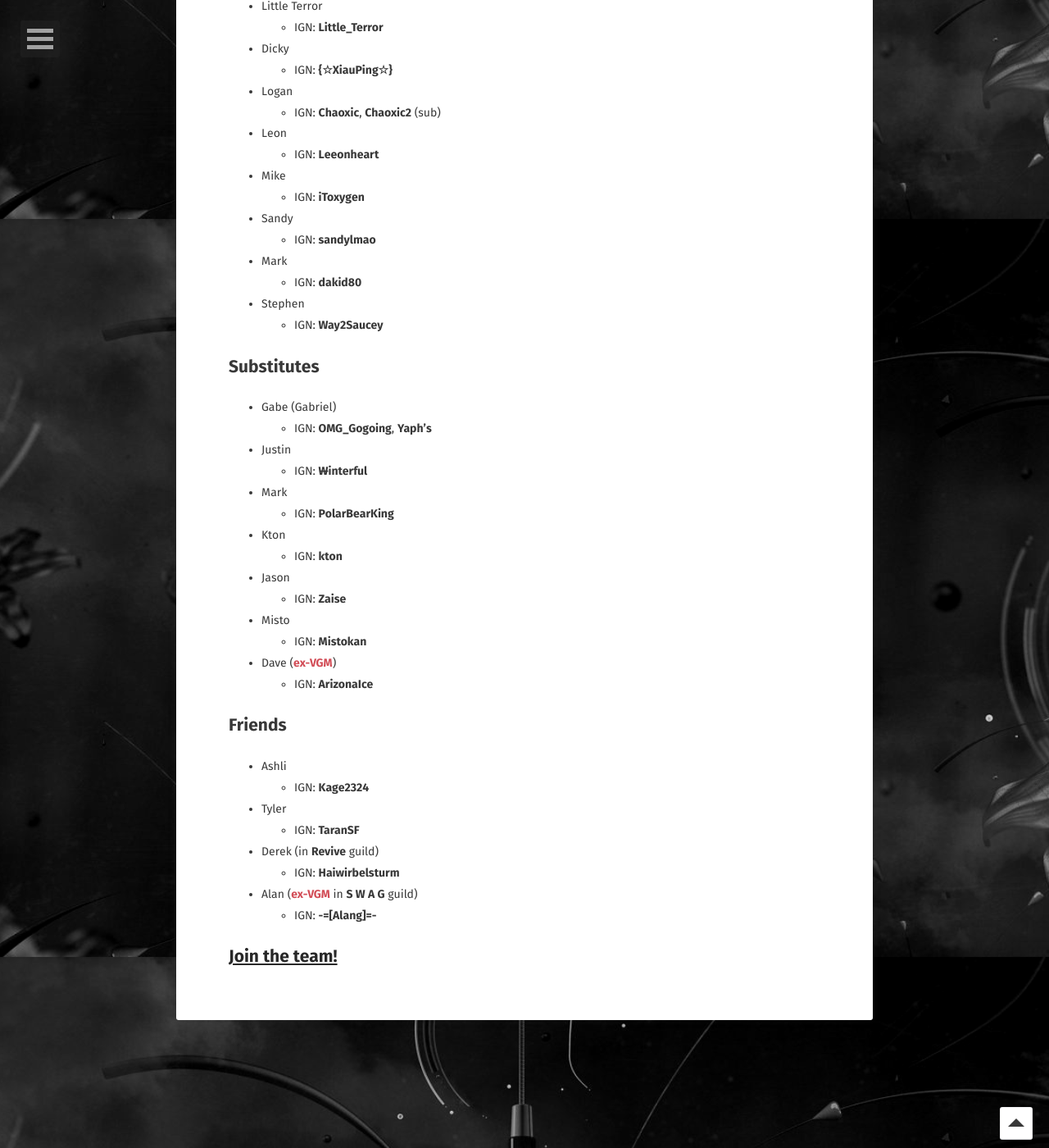
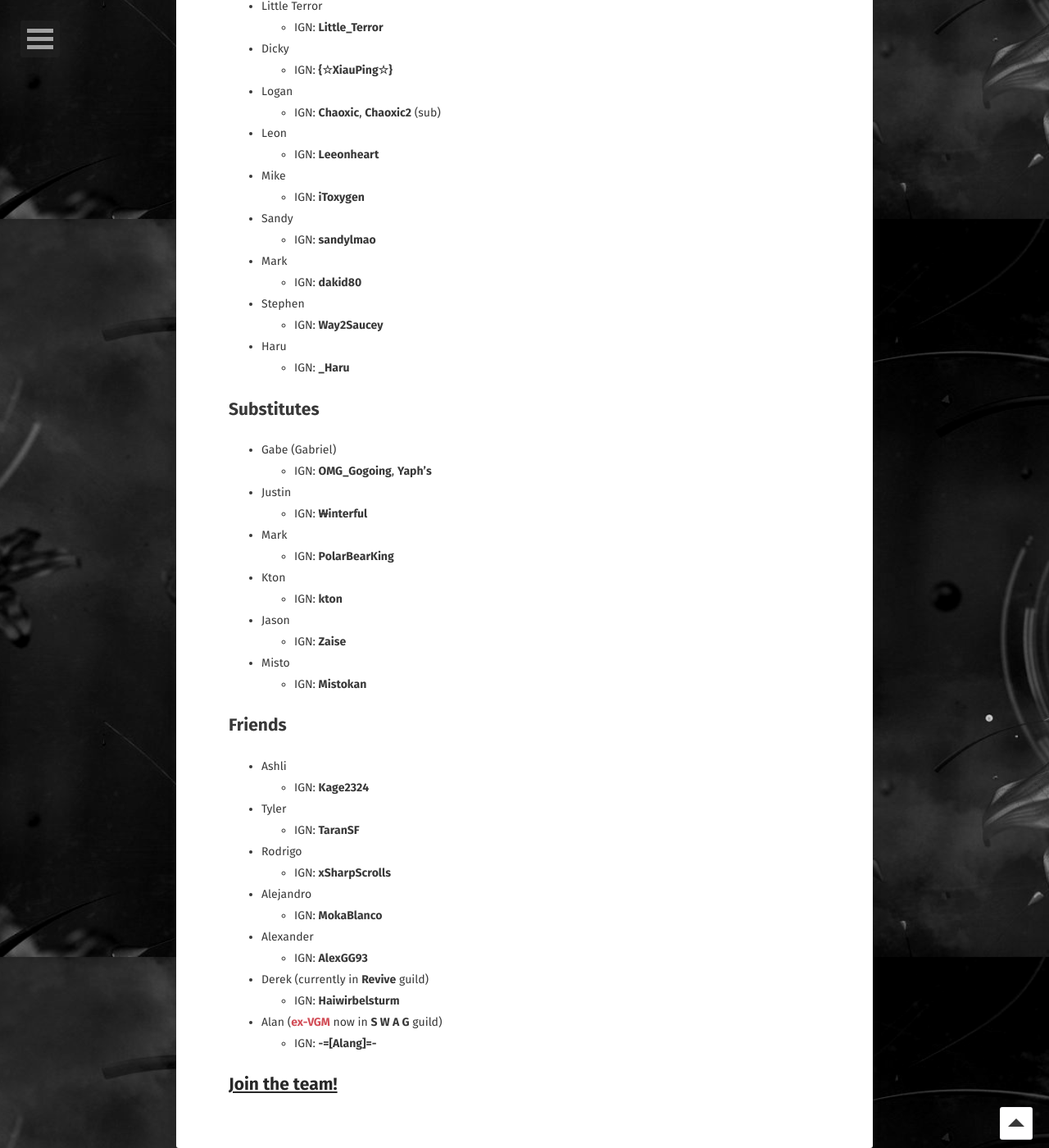
Before and after one commit to davk28/brokenluck.github.io, a Jekyll site: the page built from members/index.md, in a window 1280 px wide and 1400 px high, scrolled down 633 px. Shown: the whole window at 82% size. Built offline with Jekyll 4.4.1, drawn with Linux system fonts in a browser that asks for light colours; some web fonts are replaced; some of the changed text lies outside the part shown.

Commit message:
Member changes

```diff
--- a/members/index.md
+++ b/members/index.md
@@ -11,8 +11,8 @@ comments: false
   * IGN: <b>SanguineRane</b>
 * Liz (<b class='officer'>VGM</b>)
   * IGN: <b>Divetus</b>, <b>wangblaster</b> (sub)
-* Haru (<b class='officer'>VGM</b>)
-  * IGN: <b>_Haru</b>
+* Dave (<b class='officer'>VGM</b>)
+  * IGN: <b>ArizonaIce</b>
 
 ## Members (Defensive Line)
 
@@ -34,6 +34,8 @@ comments: false
   * IGN: <b>dakid80</b>
 * Stephen
   * IGN: <b>Way2Saucey</b>
+* Haru
+  * IGN: <b>_Haru</b>
 
 ## Substitutes
 
@@ -49,8 +51,6 @@ comments: false
   * IGN: <b>Zaise</b>
 * Misto
   * IGN: <b>Mistokan</b>
-* Dave (<b class='officer'>ex-VGM</b>)
-  * IGN: <b>ArizonaIce</b>
 
 ## Friends
 
@@ -58,9 +58,15 @@ comments: false
   * IGN: <b>Kage2324</b>
 * Tyler
   * IGN: <b>TaranSF</b>
-* Derek (in <b>Revive</b> guild)
+* Rodrigo
+  * IGN: <b>xSharpScrolls</b>
+* Alejandro
+  * IGN: <b>MokaBlanco</b>
+* Alexander
+  * IGN: <b>AlexGG93</b>
+* Derek (currently in <b>Revive</b> guild)
   * IGN: <b>Haiwirbelsturm</b>
-* Alan (<b class='officer'>ex-VGM</b> in <b>S W A G</b> guild)
+* Alan (<b class='officer'>ex-VGM</b> now in <b>S W A G</b> guild)
   * IGN: <b>-=[Alang]=-</b>
 
 ## <a href="/about#join">Join the team!</a>
```
